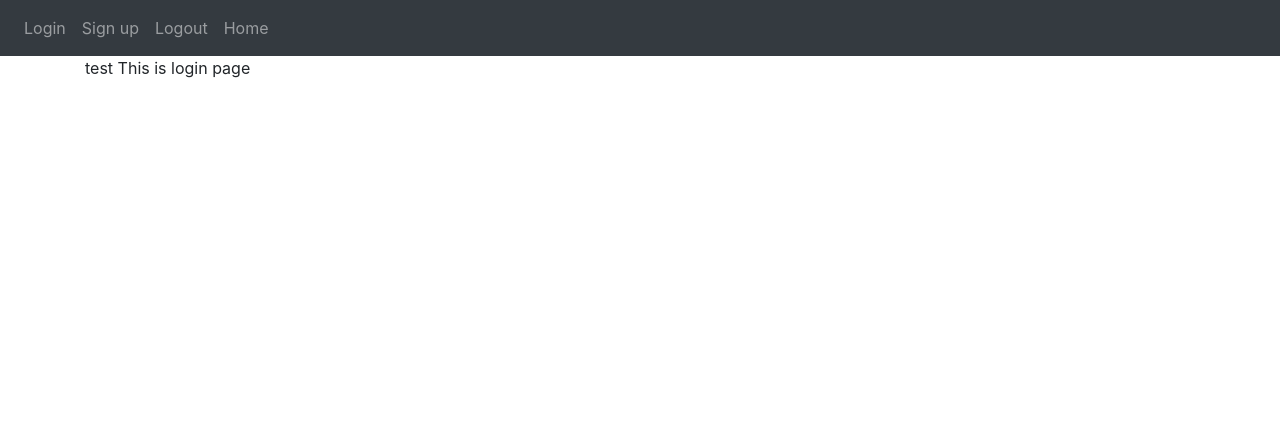
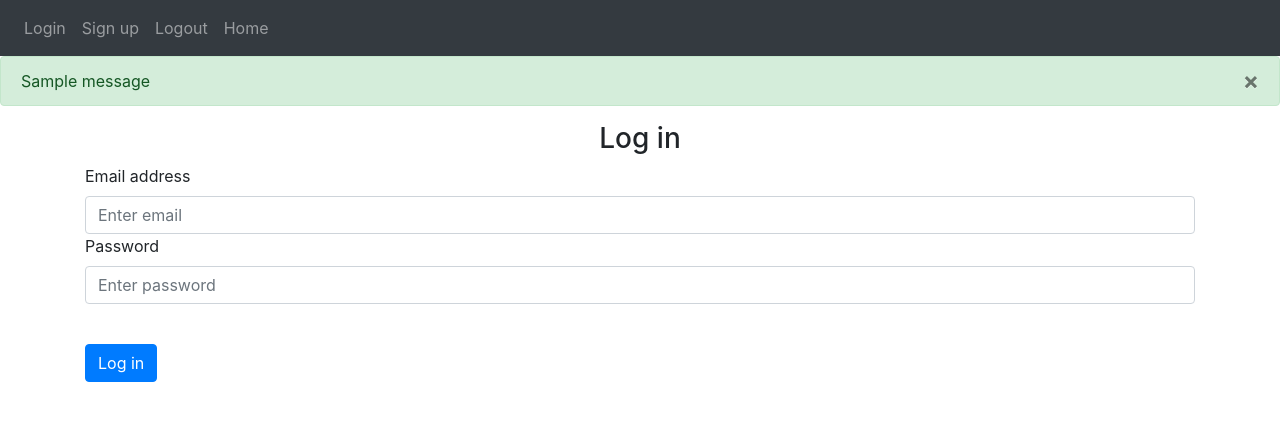
Before and after one commit to erikbejstam/flask_tryout, a Flask app: page /login in a window 1280 px wide. Shown: the top 421 px of the page. Run offline with Flask 3, Linux system fonts and the light colour scheme; one stand-in notice (Sample message) is shown; some libraries are stand-ins or nearby versions.

Commit message:
Create flash messages, classes, database stuff. Up to 'database creation'

```diff
--- a/main.py
+++ b/main.py
@@ -4,5 +4,3 @@ app = create_app()
 
 if __name__ == '__main__':
     app.run(debug=True)
-
-#avslutar efter jijna-avsnittet
--- a/website/__init__.py
+++ b/website/__init__.py
@@ -1,8 +1,14 @@
 from flask import Flask
+from flask_sqlalchemy import SQLAlchemy
+
+db = SQLAlchemy()
+DB_NAME = "database.db"
 
 def create_app():
     app = Flask(__name__)
     app.config["SECRET_KEY"] = 'dass'
+    app.config["SQLALCHEMY_DATABASE_URI"] = f'sqlite:///{DB_NAME}'
+    db.init_app(app)
 
     from .views import views
     from .auth import auth
--- a/website/auth.py
+++ b/website/auth.py
@@ -1,15 +1,34 @@
-from flask import Blueprint
+from flask import Blueprint, render_template, request, flash
 
 auth = Blueprint('auth', __name__)
 
-@auth.route('/login')
+@auth.route('/login', methods=['GET', 'POST'])
 def login():
-    return "<p>Login</p>"
+    data = request.form
+    print(data)
+    return render_template("/login.html")
 
 @auth.route('/logout')
 def logout():
     return "<p>Logout</p>"
 
-@auth.route('/sign-up')
+@auth.route('/sign-up', methods=['GET','POST'])
 def sign_up():
-    return "<p>Sign up</p>"
+    if request.method == 'POST':
+        email = request.form.get('email')
+        firstName = request.form.get('firstName')
+        password1 = request.form.get('password1')
+        password2 = request.form.get('password2')
+
+        if len(email) < 4:
+            flash('Email must be > 4 characters', category='error')
+        elif len(firstName) < 2:
+            flash('First name must be > 2 characters', category='error')
+        elif password1 != password2:
+            flash('Passwords don\'t match', category='error')
+        elif len(password1) < 7:
+            flash('Password must be at least 7 characters', category='error')
+        else:
+            flash('Account created', category='success')
+
+    return render_template("sign_up.html")
--- a/website/templates/base.html
+++ b/website/templates/base.html
@@ -31,6 +31,28 @@
         </div>
     </nav>
 
+    {% with messages = get_flashed_messages(with_categories=true) %}
+        {%if messages%}
+            {% for category, message in messages %}
+                {%if category == 'error'%}
+                    <div class="alert alert-danger alter-dismissable fade show" role="alert" >
+                        {{message}}
+                        <button type="button" class="close" data-dismiss="alert">
+                            <span aria-hidden="true">&times;</span>
+                        </button>
+                    </div>
+                {%else%}
+                    <div class="alert alert-success alter-dismissable fade show" role="alert" >
+                        {{message}}
+                        <button type="button" class="close" data-dismiss="alert">
+                            <span aria-hidden="true">&times;</span>
+                        </button>
+                    </div>
+                {%endif%}
+            {%endfor%}
+        {%endif%}
+    {%endwith%}
+
     <div class="container">
         {%block content%}{%endblock%}
     </div>
--- a/website/templates/login.html
+++ b/website/templates/login.html
@@ -1,6 +1,31 @@
 {% extends "base.html" %}
 {% block title %}Login{% endblock %}
 {% block content %}
-    {{text}}
-    This is login page
+    <form method="POST">
+
+        <h3 align="center">Log in</h3>
+        <div class="form-group">
+            <label for="email">Email address</label>
+            <input
+                type="email"
+                class="form-control"
+                id="email"
+                name="email"
+                placeholder="Enter email"
+            />
+
+            <label for="password">Password</label>
+            <input
+                type="password"
+                class="form-control"
+                id="password"
+                name="password"
+                placeholder="Enter password"
+            />
+        </div>
+        <br />
+        <button type="submit" class="btn btn-primary">Log in</button>
+
+    </form>
+
 {% endblock %}
--- a/website/views.py
+++ b/website/views.py
@@ -5,7 +5,3 @@ views = Blueprint('views', __name__)
 @views.route('/') #när man går till route / så kommer den funk köras
 def home():
     return render_template("home.html")
-
-@views.route('/login') #när man går till route / så kommer den funk köras
-def login():
-    return render_template("login.html", text="test")
```
Also changed, not shown: website/models.py (+16 -0 lines).
